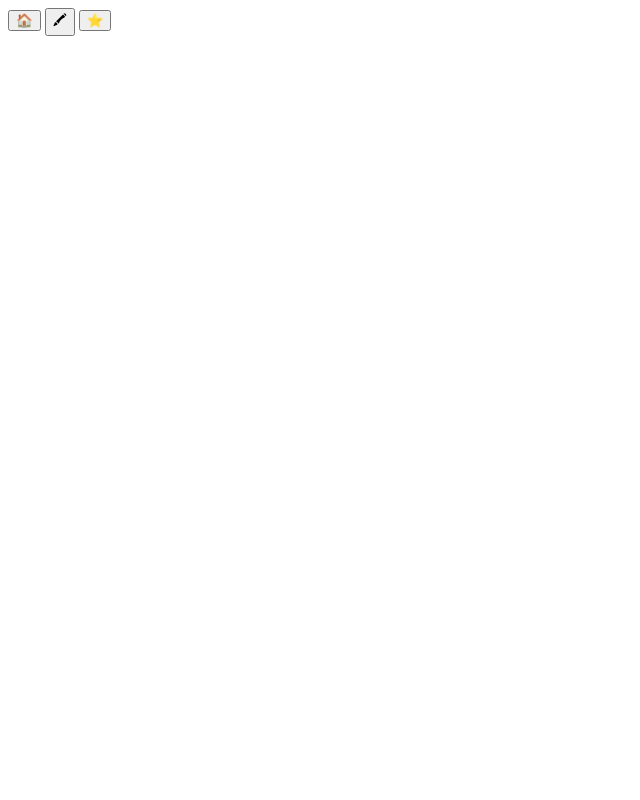
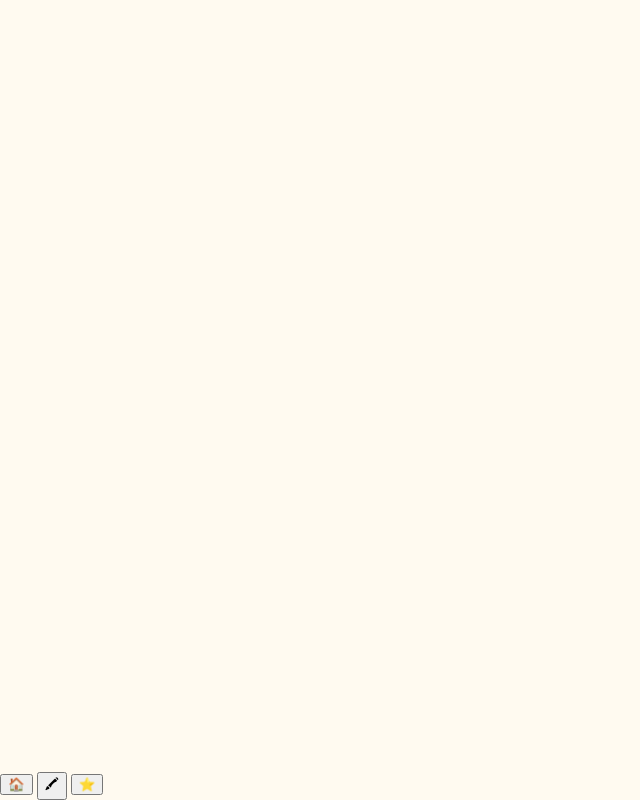
Before and after one commit to meloneminze/footer, a website: page index.html in a window 1280 px wide. Shown: the whole page, without its empty margins (0-640 px from the left). Drawn offline with Linux system fonts and the light colour scheme.

Commit message:
Position footer

```diff
--- a/index.html
+++ b/index.html
@@ -3,11 +3,12 @@
   <head>
     <meta charset="UTF-8" />
     <meta name="viewport" content="width=device-width, initial-scale=1.0" />
+    <link rel="stylesheet" href="styles.css" />
     <title>Footer</title>
   </head>
   <body>
     <main></main>
-    <footer>
+    <footer class="bottom-nav">
       <a href=""><button>🏠</button></a>
       <a href=""><button>🖍</button></a>
       <a href=""><button>⭐️</button></a>
--- a/styles.css
+++ b/styles.css
@@ -10,3 +10,10 @@ body {
   color: rebeccapurple;
   font-size: 16px;
 }
+
+.bottom-nav {
+  position: fixed;
+  left: 0px;
+  right: 0px;
+  bottom: 0px;
+}
```
